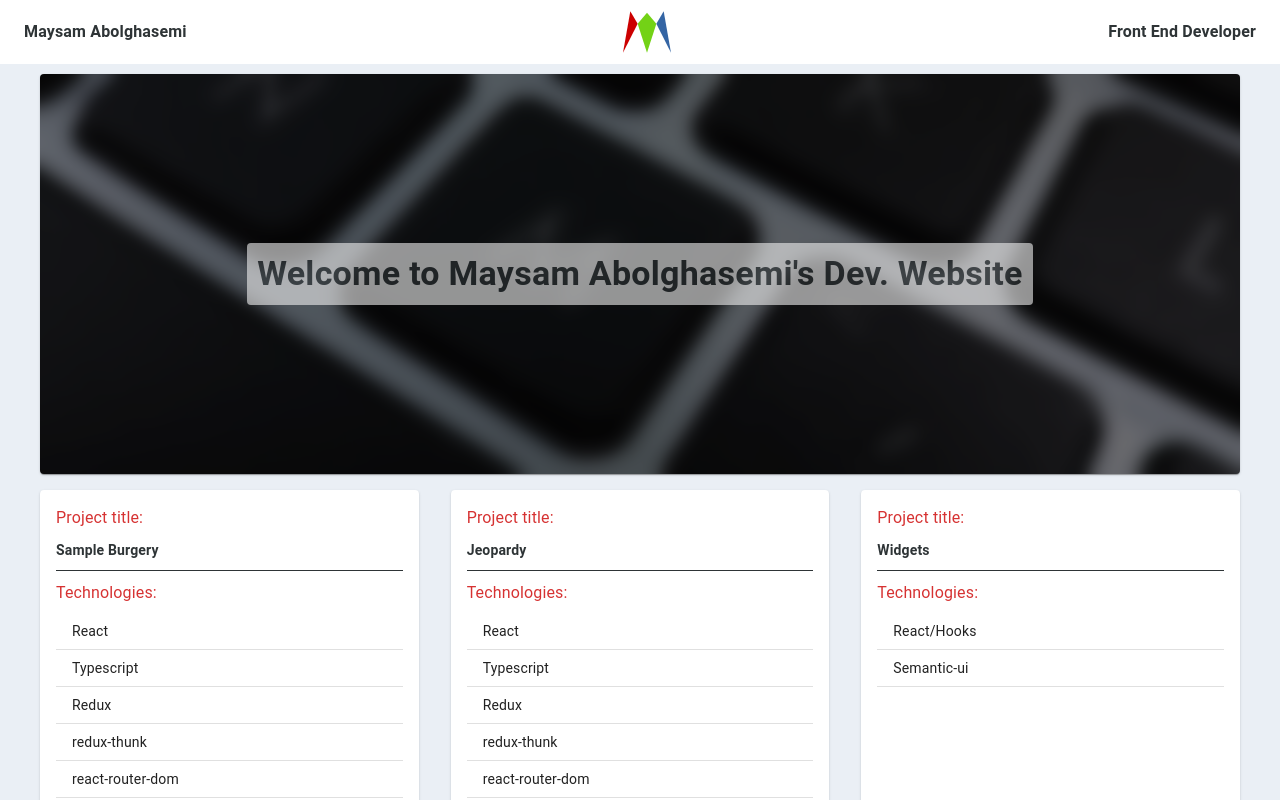
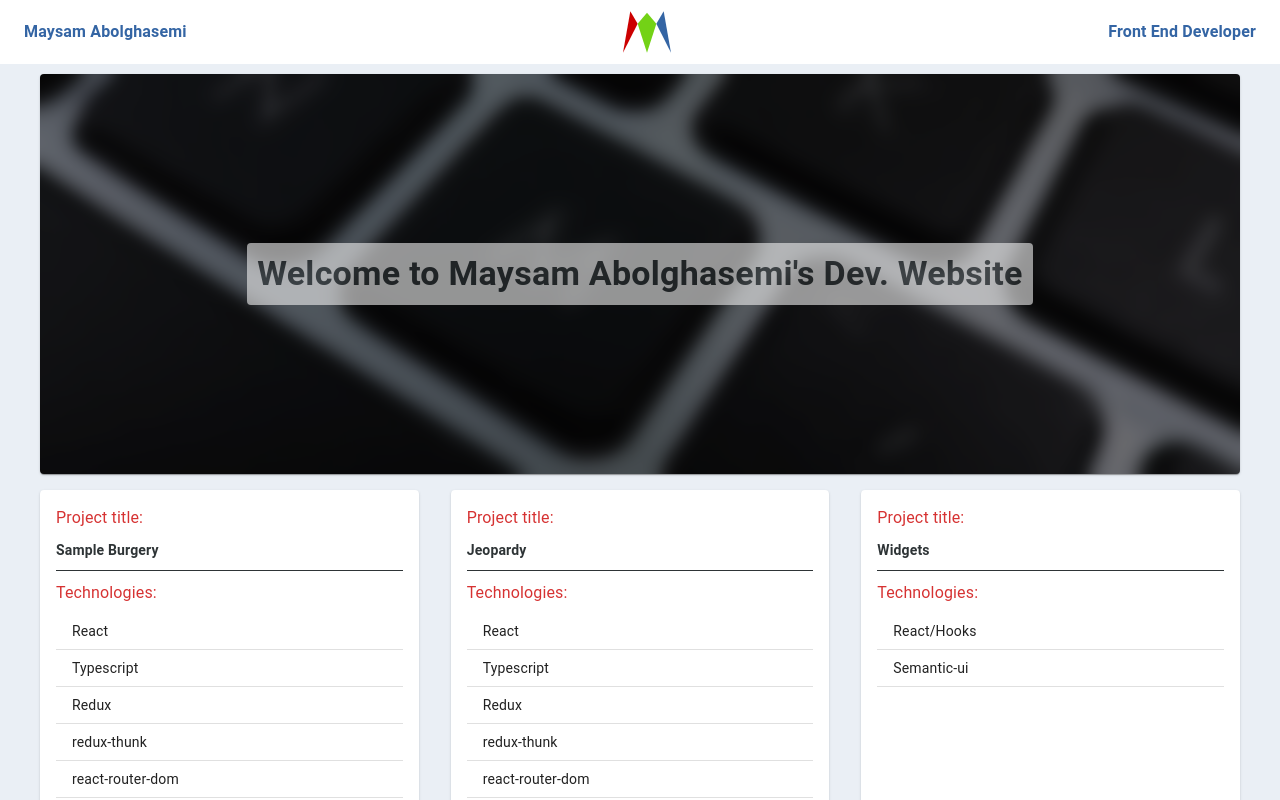
Before and after one commit to maysam-82/myprojects, a React (Create React App) app: page / in a window 1280 px wide. Shown: the top 800 px of the page. Built offline with nearby package versions, Linux system fonts and the light colour scheme.

Commit message:
Change color of header title

```diff
--- a/src/components/Header/Header.js
+++ b/src/components/Header/Header.js
@@ -12,7 +12,7 @@ import ElevationScroll from '../ElevationScroll';
 const useStyles = makeStyles(
     ({
         palette: {
-            common: { white, black },
+            common: { white, secondary },
         },
         breakpoints,
     }) => ({
@@ -23,14 +23,14 @@ const useStyles = makeStyles(
             fontSize: '1rem',
             margin: 0,
             padding: 0,
-            color: black,
+            color: secondary,
             fontWeight: 700,
         },
         headerDescription: {
             fontSize: '1rem',
             margin: 0,
             padding: 0,
-            color: black,
+            color: secondary,
             display: 'none',
             marginLeft: 'auto',
             fontWeight: 700,
```
